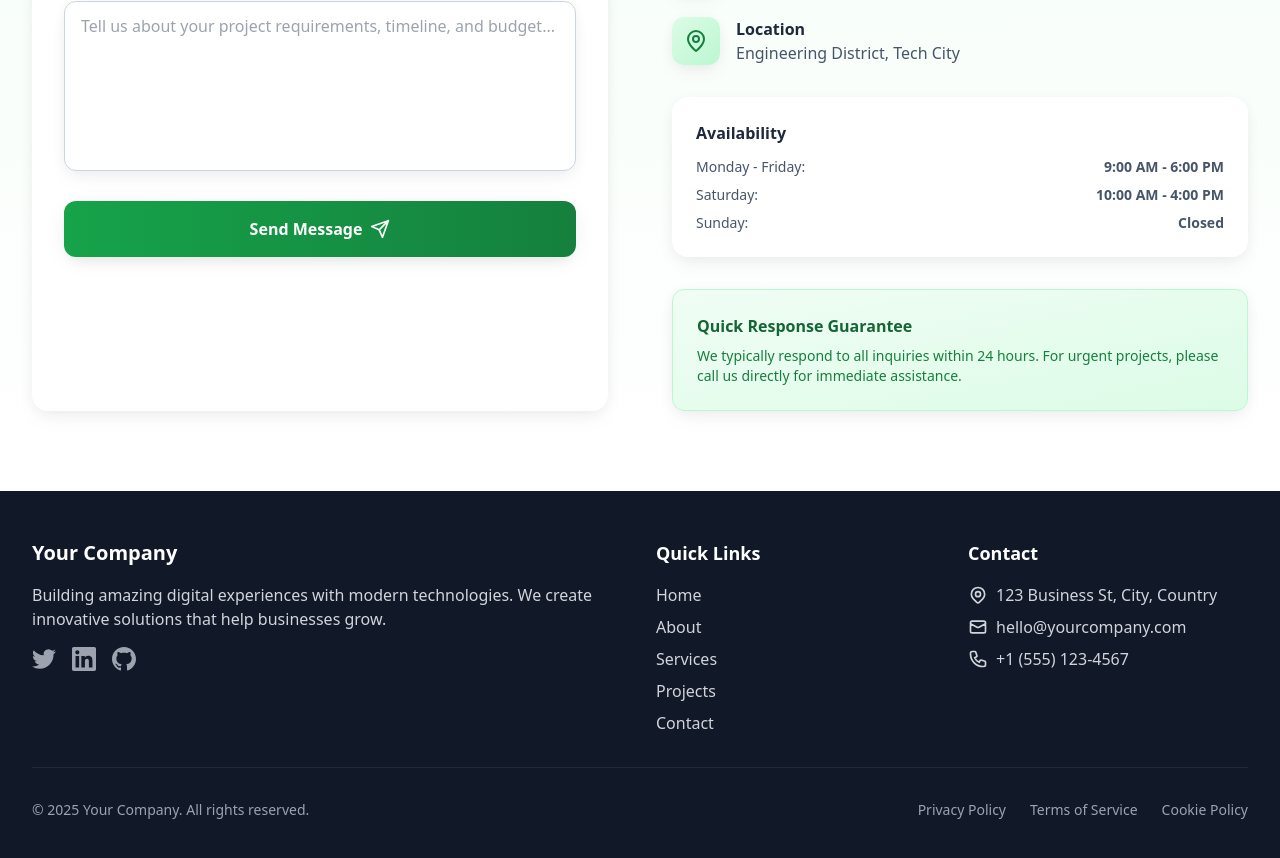
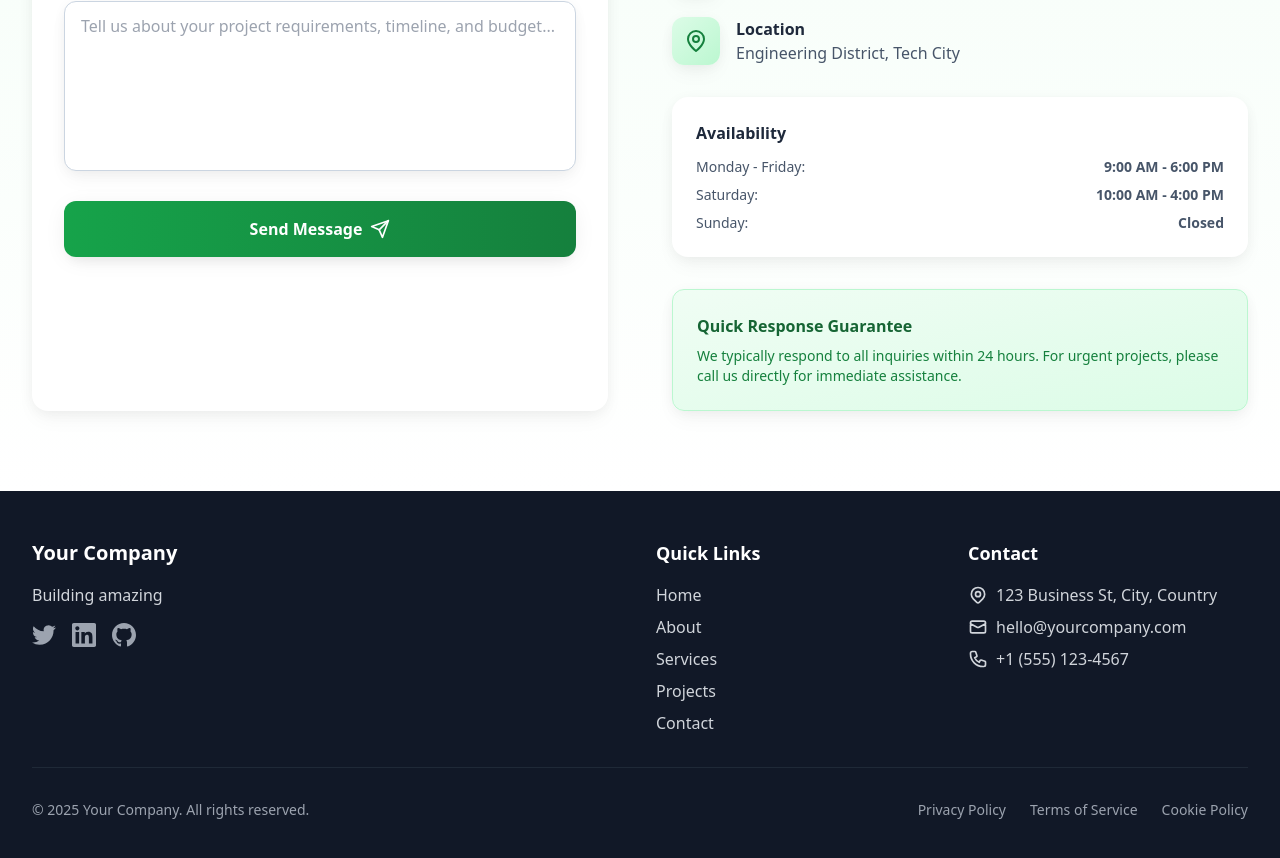
Before and after one commit to muneebq-2/sharafkarm, a React (Vite) app: page / in a window 1280 px wide. Shown: the part 7167-8025 px from the top of the page. Built offline with nearby package versions, Linux system fonts and the light colour scheme.

Commit message:
update footer

```diff
--- a/src/components/Footer.tsx
+++ b/src/components/Footer.tsx
@@ -11,8 +11,7 @@ const Footer: React.FC = () => {
           <div className="col-span-1 md:col-span-2">
             <h3 className="text-xl font-bold mb-4">Your Company</h3>
             <p className="text-gray-300 mb-4">
-              Building amazing digital experiences with modern technologies.
-              We create innovative solutions that help businesses grow.
+              Building amazing
             </p>
             <div className="flex space-x-4">
               <a
```
